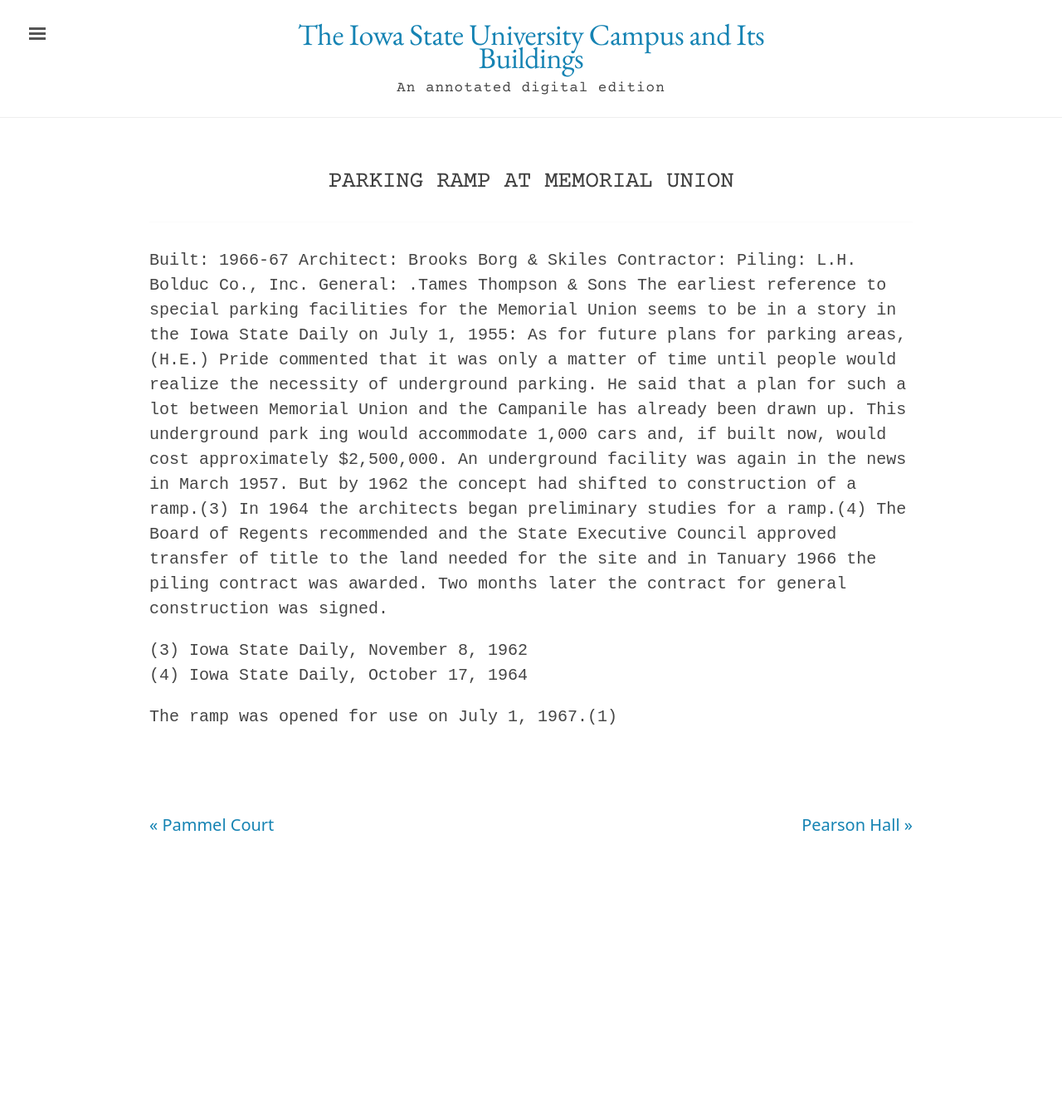
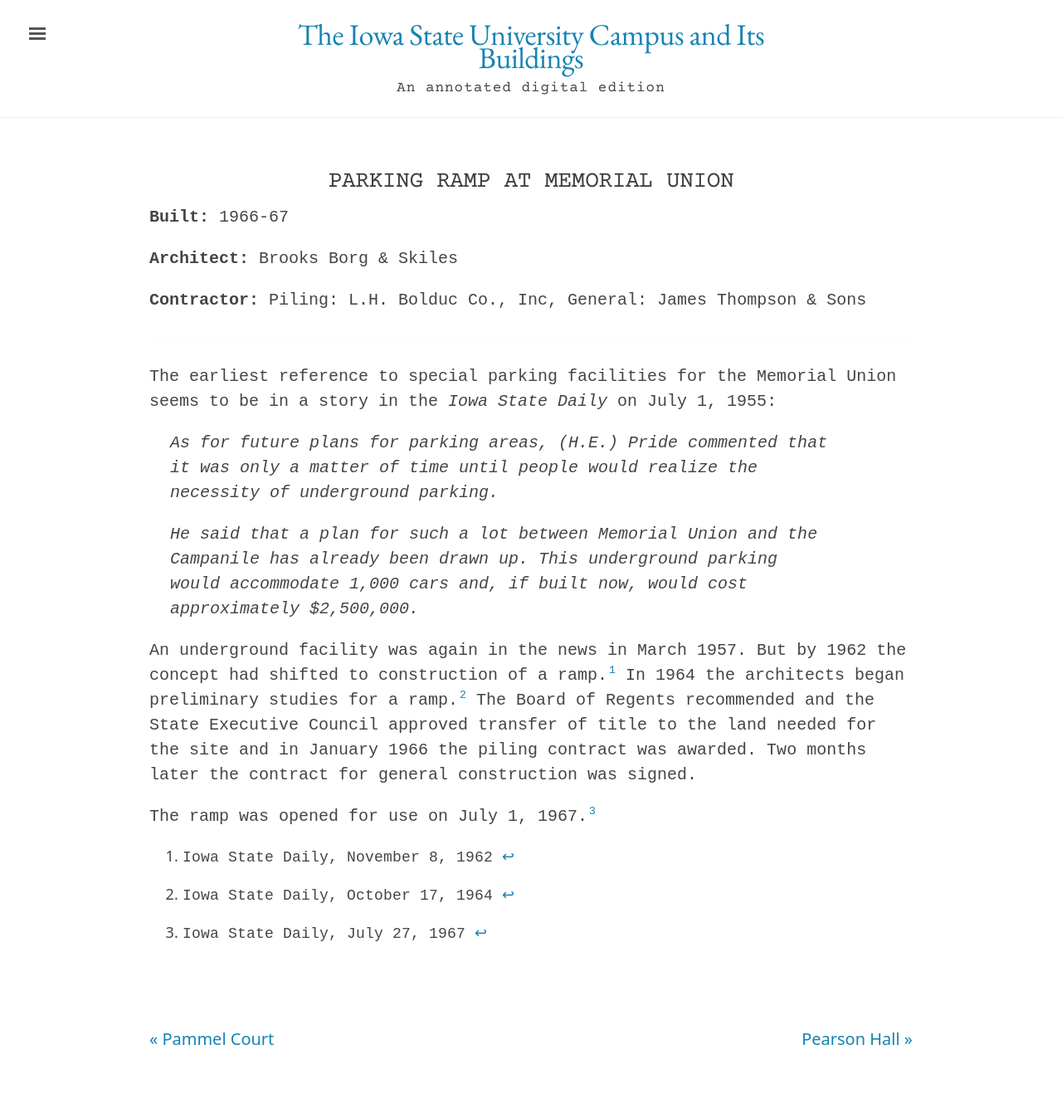
Before and after one commit to emanderson811/day-edition, a Jekyll site: the page built from _texts/buildings/162day-parking-ramp-mu.md, in a window 1280 px wide. Shown: the whole page at 83% size. Built offline with Jekyll 4.4.1, drawn with Linux system fonts in a browser that asks for light colours; before the commit the page ends 1089 px from its top, so only the background shows below that.

Commit message:
Update 162day-parking-ramp-mu.md

```diff
--- a/_texts/buildings/162day-parking-ramp-mu.md
+++ b/_texts/buildings/162day-parking-ramp-mu.md
@@ -2,10 +2,12 @@
 layout: building
 title: "Parking Ramp at Memorial Union"
 alternative_name:
-built:
+built: "1966-67"
 addition:
-architect:
+architect: "Brooks Borg & Skiles"
 contractor:
+  - "Piling: L.H. Bolduc Co., Inc"
+  - "General: James Thompson & Sons"
 razed:
 author:
 rights: Public Domain
@@ -14,19 +16,18 @@
 ---
 ---
 
-Built: 1966-67 Architect: Brooks Borg & Skiles Contractor: Piling: L.H. Bolduc Co., Inc.
-General: .Tames Thompson & Sons
-The earliest reference to special parking facilities for the Memorial Union seems to be in a story in the Iowa State Daily on July 1, 1955:
-As for future plans for parking areas, (H.E.) Pride commented
-that it was only a matter of time until people would realize the
-necessity of underground parking.
-He said that a plan for such a lot between Memorial Union and
-the Campanile has already been drawn up. This underground park
-ing would accommodate 1,000 cars and, if built now, would cost
-approximately $2,500,000.
-An underground facility was again in the news in March 1957. But by 1962 the concept had shifted to construction of a ramp.(3) In 1964 the architects began preliminary studies for a ramp.(4) The Board of Regents recommended and the State Executive Council approved transfer of title to the land needed for the site and in Tanuary 1966 the piling contract was awarded. Two months later the contract for general construction was signed.
+The earliest reference to special parking facilities for the Memorial Union seems to be in a story in the *Iowa State Daily* on July 1, 1955:
 
-(3)  Iowa State Daily,  November 8,  1962
-(4)  Iowa State Daily,  October 17,  1964
+>As for future plans for parking areas, (H.E.) Pride commented that it was only a matter of time until people would realize the necessity of underground parking.
+>
+>He said that a plan for such a lot between Memorial Union and the Campanile has already been drawn up. This underground parking would accommodate 1,000 cars and, if built now, would cost approximately $2,500,000.
 
-The ramp was opened for use on July 1, 1967.(1)
+An underground facility was again in the news in March 1957. But by 1962 the concept had shifted to construction of a ramp.[^fn1] In 1964 the architects began preliminary studies for a ramp.[^fn2] The Board of Regents recommended and the State Executive Council approved transfer of title to the land needed for the site and in January 1966 the piling contract was awarded. Two months later the contract for general construction was signed.
+
+[^fn1]:  Iowa State Daily,  November 8,  1962
+
+[^fn2]:  Iowa State Daily,  October 17,  1964
+
+The ramp was opened for use on July 1, 1967.[^fn3]
+
+[^fn3]:  Iowa  State Daily, July 27,  1967
```
